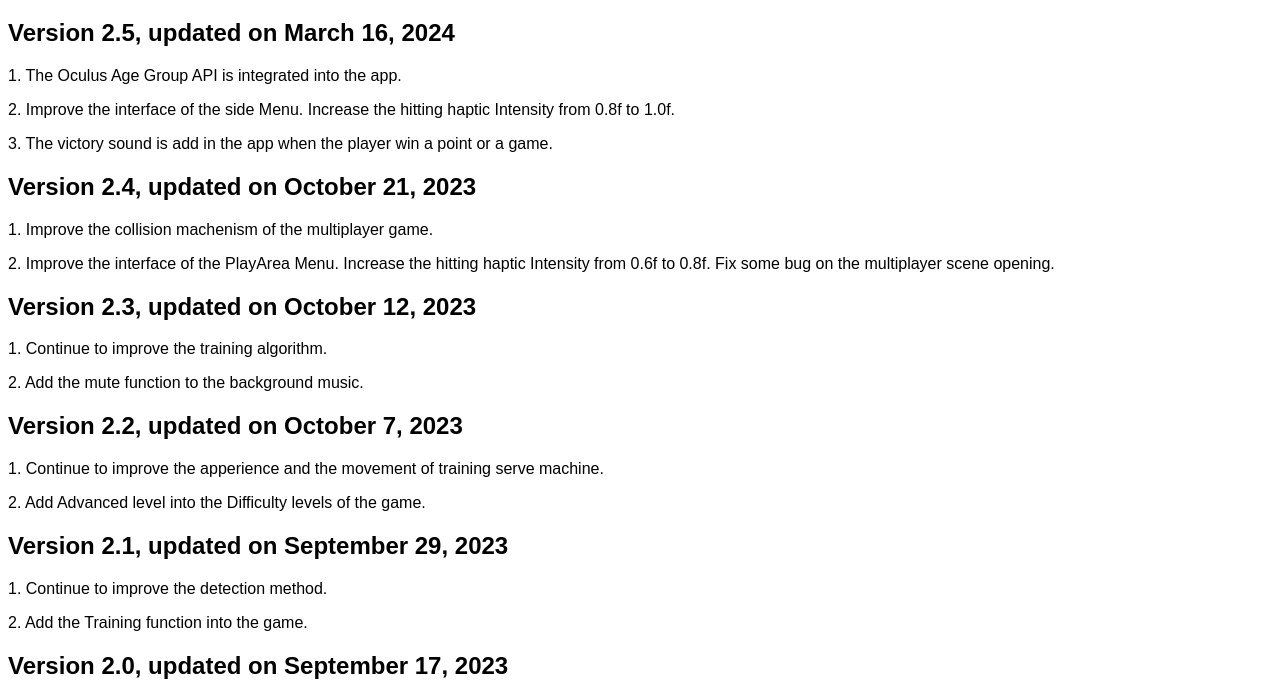
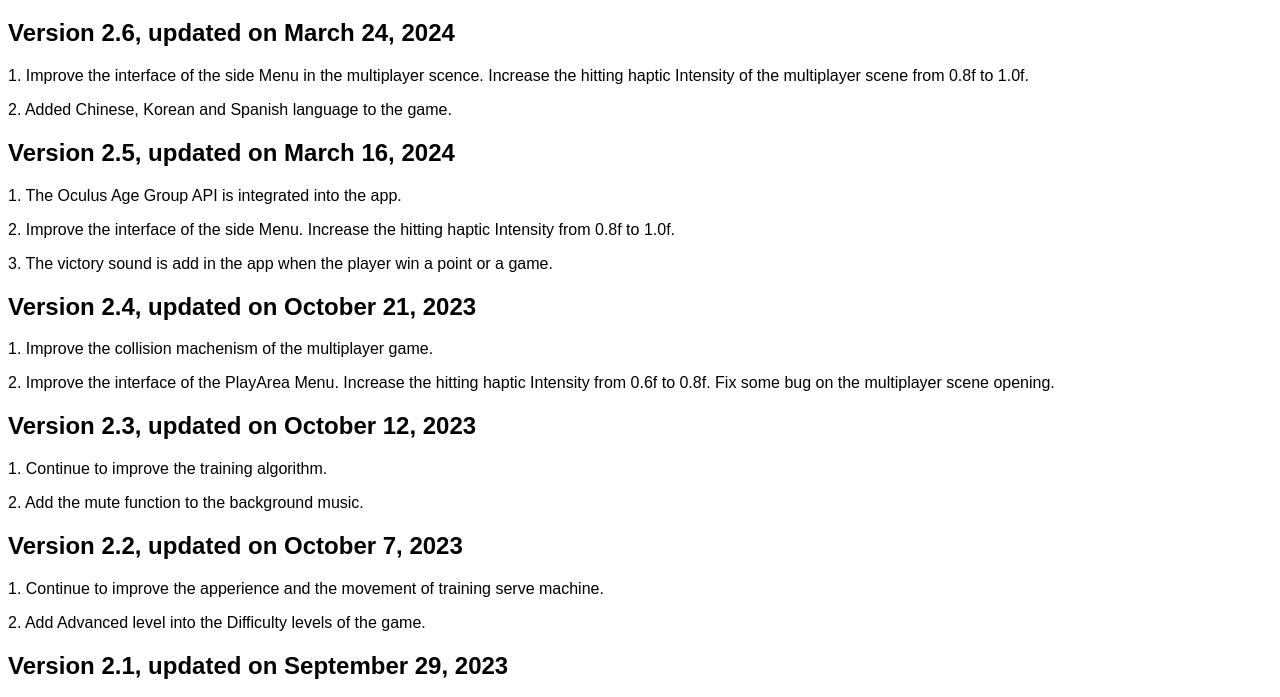
Before and after one commit to chunjunliang/badmintonxr, a plain HTML site: page update_history.html in a window 1280 px wide. Shown: the part 61-758 px from the top of the page. Drawn offline with Linux system fonts and the light colour scheme.

Commit message:
Add files via upload

```diff
--- a/update_history.html
+++ b/update_history.html
@@ -36,6 +36,20 @@
 <body>
 
     <h1>Badminton Battle Update History</h1>
+
+    <h2>
+        Version 2.6, updated on March 24, 2024
+    </h2>
+
+
+    <p>
+        1. Improve the interface of the side Menu in the multiplayer scence. Increase the hitting haptic Intensity of the multiplayer scene from 0.8f to 1.0f.
+    </p>
+    <p>
+        2. Added Chinese, Korean and Spanish language to the game.
+    </p>
+
+
     <h2>
         Version 2.5, updated on March 16, 2024
     </h2>
```
